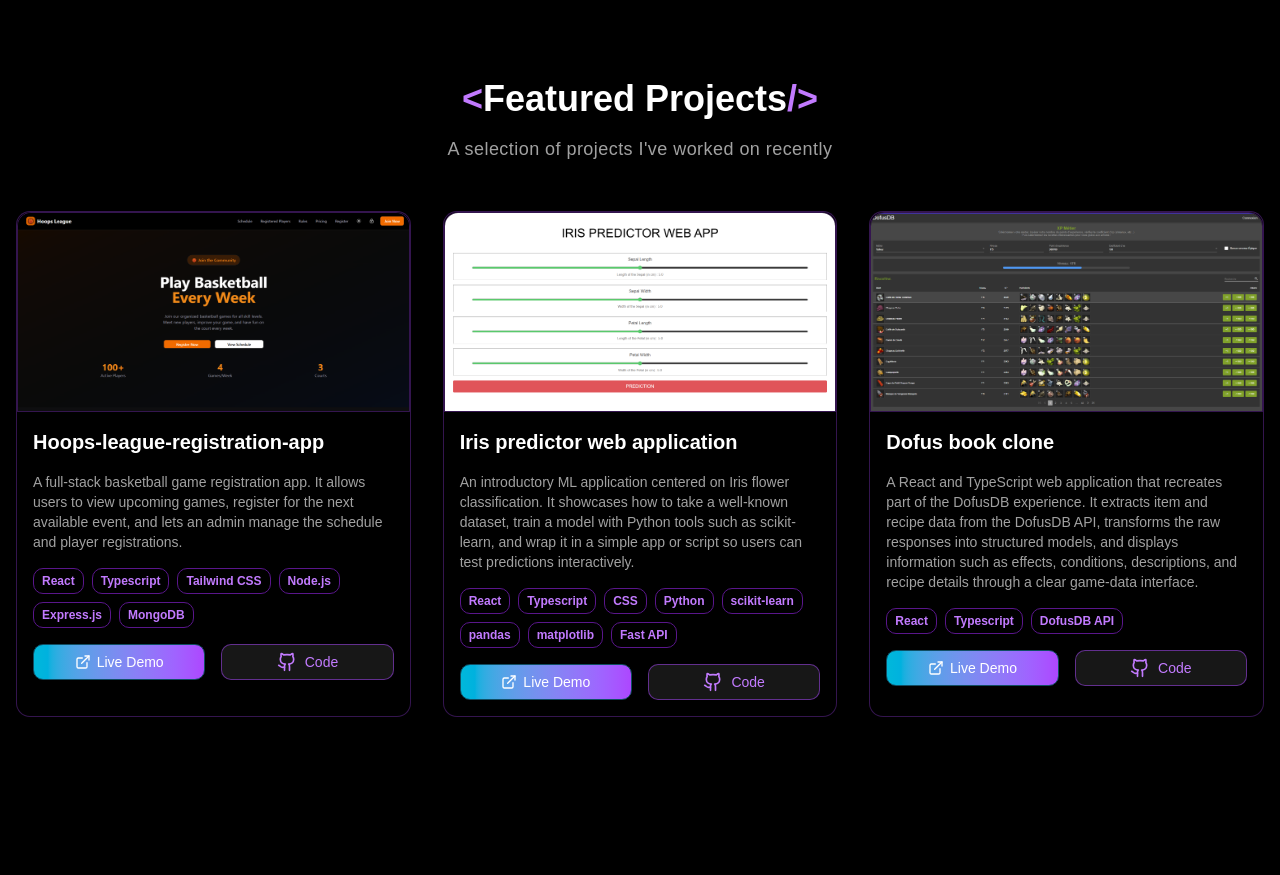
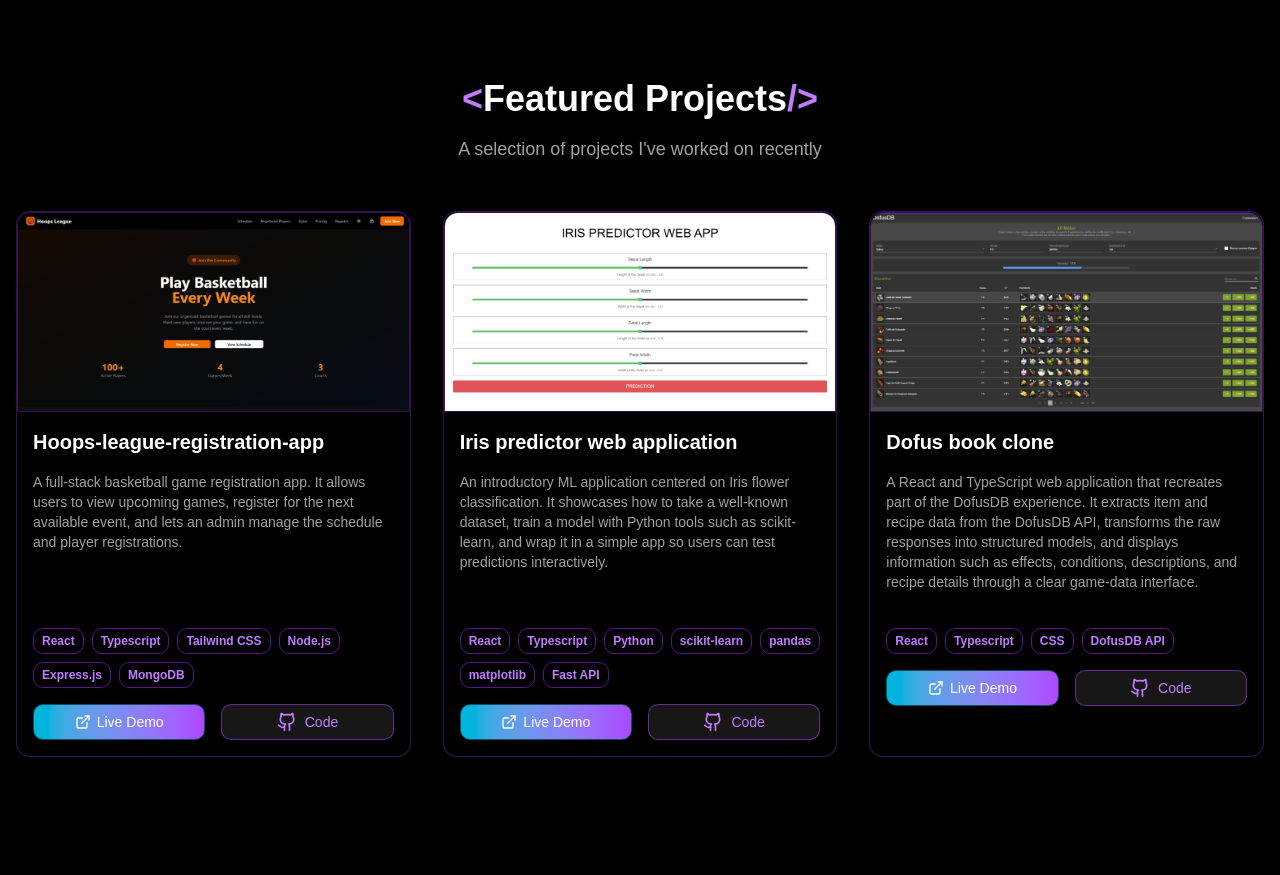
Before and after one commit to StarshipGhost/portfolio, a React (Vite) app: page / in a window 1280 px wide. Shown: the part 1240-2115 px from the top of the page. Built offline with nearby package versions, Linux system fonts and the light colour scheme.

Commit message:
Change project description, add project libraries and add a fixed height to project description

```diff
--- a/src/components/sections/Projects.tsx
+++ b/src/components/sections/Projects.tsx
@@ -25,10 +25,10 @@ const projects : ProjectCardProp[] = [
         },
         {
             name: 'Iris predictor web application',
-            description: 'An introductory ML application centered on Iris flower classification. It showcases how to take a well-known dataset, train a model with Python tools such as scikit-learn, and wrap it in a simple app or script so users can test predictions interactively.',
+            description: 'An introductory ML application centered on Iris flower classification. It showcases how to take a well-known dataset, train a model with Python tools such as scikit-learn, and wrap it in a simple app so users can test predictions interactively.',
             liveDemo: "#",
             repo: "https://github.com/jalalk97/iris-classification-app/",
-            technologies: ['React', 'Typescript', 'CSS', 'Python', 'scikit-learn', 'pandas', 'matplotlib', 'Fast API'],
+            technologies: ['React', 'Typescript', 'Python', 'scikit-learn', 'pandas', 'matplotlib', 'Fast API'],
             img: project_2
         },
         {
@@ -36,12 +36,12 @@ const projects : ProjectCardProp[] = [
             description: 'A React and TypeScript web application that recreates part of the DofusDB experience. It extracts item and recipe data from the DofusDB API, transforms the raw responses into structured models, and displays information such as effects, conditions, descriptions, and recipe details through a clear game-data interface.',
             liveDemo: "#",
             repo: "https://github.com/StarshipGhost/dofus-book/",
-            technologies: ['React', 'Typescript', 'DofusDB API'],
+            technologies: ['React', 'Typescript', 'CSS', 'DofusDB API'],
             img: project_3
         },
 
 ]
-const TechTags = ({name} : {name: string}) => {
+const TechTag = ({name} : {name: string}) => {
     return <span className='text-purple-400 text-xs font-bold px-2 py-1 border border-solid border-purple-900 rounded-lg'>{name}</span>
 }
 
@@ -51,13 +51,13 @@ const ProjectCard = ({project : {name, description, liveDemo, repo, technologies
             <img src={img} className='h-50 w-full border border-solid border-purple-500/30 hover:border-purple-400 rounded-tl-xl rounded-tr-xl'></img>
             <div className="flex flex-col gap-4 p-4">
                 <h2 className='text-white text-xl'>{name}</h2>
-                <p className='text-sm text-neutral-400'>{description}</p>
+                <p className='h-35 text-sm text-neutral-400 overflow-y-auto'>{description}</p>
                 <div className='flex flex-wrap gap-2'>
-                    {technologies.map(tech => <TechTags name={tech}/>)}
+                    {technologies.map(tech => <TechTag key={tech} name={tech}/>)}
                 </div>
                 <div className='w-full grid grid-cols-1 md:grid-cols-2 gap-4'>
                     <a href={liveDemo} className="flex justify-center items-center h-9 text-white text-sm font-medium bg-linear-to-r from-cyan-500 hover:from-cyan-600 to-purple-500 hover:to-purple-600 border border-solid border-cyan-900 rounded-lg whitespace-nowrap cursor-pointer"><ExternalLinkIcon/> Live Demo </a>
-                    <a href={repo} className='text-purple-400 hover:text-primary-foreground text-sm font-medium h-9 flex justify-center items-center gap-2 border border-solid border-purple-500/50 hover:border-purple-400 bg-accent-foreground hover:bg-purple-500/10 rounded-lg cursor-pointer'><GithubIcon className=''/> Code </a>
+                    <a href={repo} className='text-purple-400 hover:text-primary-foreground text-sm font-medium h-9 flex justify-center items-center gap-2 border border-solid border-purple-500/50 hover:border-purple-400 bg-accent-foreground hover:bg-purple-500/10 rounded-lg cursor-pointer'><GithubIcon /> Code </a>
                 </div>
             </div>
         </div>
@@ -66,7 +66,7 @@ const ProjectCard = ({project : {name, description, liveDemo, repo, technologies
 const ProjectCards = ({projects} : {projects: ProjectCardProp[]}) => {
     return (
         <div className="w-full grid grid-cols-1 lg:grid-cols-3 sm:grid-cols-2 gap-8">
-            {projects.map(project => <ProjectCard project={project}/>)}
+            {projects.map(project => <ProjectCard key={project.name} project={project}/>)}
         </div>
     )
 }
@@ -74,8 +74,8 @@ const ProjectCards = ({projects} : {projects: ProjectCardProp[]}) => {
 const Projects = () => {
     return (
         <section className="max-w-7xl mx-auto flex flex-col gap-4 items-center px-4 py-20">
-            <BracketWrapper color={'text-purple-400'} className="text-3xl lg:text-4xl text-white font-bold">Featured Projects</BracketWrapper>
-            <p className="text-neutral-400 text-lg tracking-wide text-center mb-8">A selection of projects I've worked on recently</p>
+            <BracketWrapper color={'text-purple-400'} className="text-3xl lg:text-4xl text-white text-center font-bold">Featured Projects</BracketWrapper>
+            <p className="max-w-xl text-neutral-400 text-md lg:text-lg text-center mb-8">A selection of projects I've worked on recently</p>
             <ProjectCards projects={projects}/>
         </section>
     )
```
